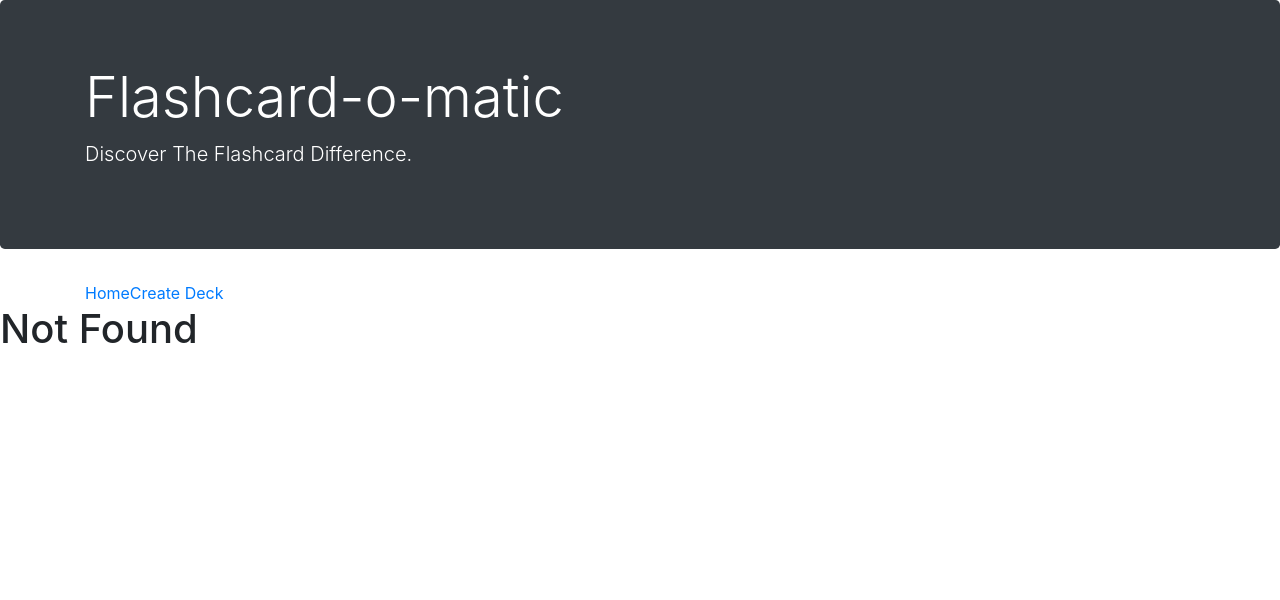
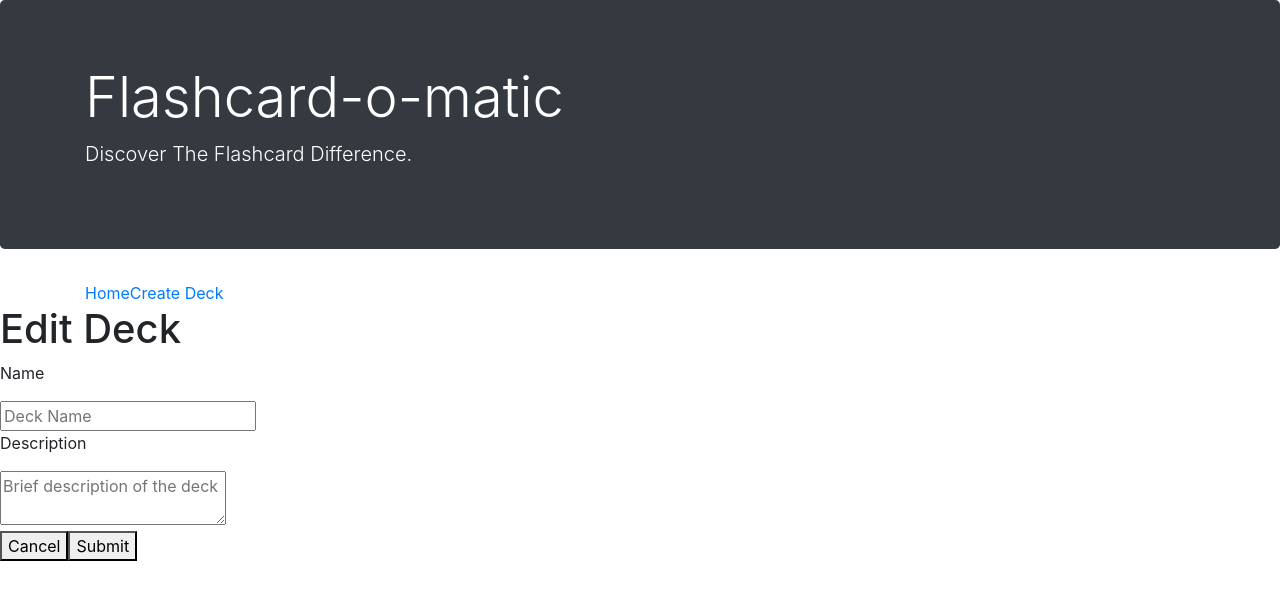
Before and after one commit to chloechao/Project_Flashcards_Qualified_Node_18_1-, a React (Create React App) app: page /decks/1/edit in a window 1280 px wide. Before the commit this address had no page. Shown: the top 600 px of the page. Built offline with nearby package versions, Linux system fonts and the light colour scheme; no server answers; a web font is replaced by a local one.

Commit message:
Add edit deck

```diff
--- a/src/Layout/Deck.js
+++ b/src/Layout/Deck.js
@@ -39,12 +39,16 @@
         }
     }
 
-    function addCardHandler(deckId) {
-        navigate(`/decks/${deckId}/cards/new`);
+    function editDeckHandler(deckId) {
+        navigate(`/decks/${deckId}/edit`);
     }
 
     function studyHandler(deckId) {
         navigate(`/decks/${deckId}/study`);
+    }
+
+    function addCardHandler(deckId) {
+        navigate(`/decks/${deckId}/cards/new`);
     }
 
     if (loading) {
@@ -62,7 +66,7 @@
             <h2>{deck.name}</h2>
             <p>{deck.description}</p>
             <br/>
-            <button>Edit</button>
+            <button onClick={() => editDeckHandler(deck.id)}>Edit</button>
             <button onClick={() => studyHandler(deck.id)}>Study</button>
             <button onClick={() => addCardHandler(deck.id)}>Add Cards</button>
             <button>Delete</button>
--- a/src/Layout/DeckForm.js
+++ b/src/Layout/DeckForm.js
@@ -1,14 +1,32 @@
-import React, { useState } from "react";
-import { useNavigate } from "react-router-dom";
-import { createDeck } from "../utils/api";
+import React, {useEffect, useState} from "react";
+import {useNavigate, useParams} from "react-router-dom";
+import {createDeck, readDeck, updateDeck} from "../utils/api";
 
 function DeckForm() {
     const navigate = useNavigate();
+    const params = useParams();
+
     const initialFormState = {
         name: "",
         description: ""
     };
     const [formData, setFormData] = useState(initialFormState);
+
+    useEffect(() => {
+        async function fetchDeck() {
+            try {
+                if(params.deckId) {
+                    const signal = new AbortController().signal;
+                    const data = await readDeck(params.deckId, signal);
+                    setFormData(data);
+                }
+            } catch (error) {
+                console.error('Error fetching deck:', error);
+            }
+        }
+
+        fetchDeck();
+    }, [params.deckId]);
 
     const handleChange = ({ target }) => {
         setFormData({
@@ -22,7 +40,7 @@
         try {
             // call API to create a card of the deck
             const signal = new AbortController().signal;
-            const response = await createDeck(formData, signal);
+            const response = (params.deckId) ? await updateDeck(formData, signal) : await createDeck(formData, signal);
             navigate(`/decks/${response.id}`);
         } catch (error) {
             console.error('Error submitting deck:', error);
@@ -31,14 +49,24 @@
         }
     };
 
-    function cancelHandler() {
-        navigate("/");
+    function cancelHandler(deckId) {
+        if(deckId) {
+            navigate(`/decks/${deckId}`);
+        } else {
+            navigate("/");
+        }
     }
 
     return (
     <div>
         <form onSubmit={handleSubmit}>
-            <h1>Create Deck</h1>
+            {
+                params.deckId ? (
+                    <h1>Edit Deck</h1>
+                ) : (
+                    <h1>Create Deck</h1>
+                )
+            }
             <p>Name</p>
             <input
                 id="name"
@@ -53,12 +81,18 @@
             <textarea
                 id="description"
                 name="description"
-                placeholder={"Brief desciption of the deck"}
+                placeholder={"Brief description of the deck"}
                 onChange={handleChange}
                 value={formData.description}
             />
             <br/>
-            <button onClick={cancelHandler}>Cancel</button>
+            {
+                params.deckId ? (
+                    <button onClick={() => cancelHandler(params.deckId)}>Cancel</button>
+                ) : (
+                    <button onClick={cancelHandler}>Cancel</button>
+                )
+            }
             <button>Submit</button>
         </form>
     </div>
--- a/src/RootRoute.js
+++ b/src/RootRoute.js
@@ -17,9 +17,10 @@
         <>
         <Routes>
             <Route path="/" element={<DeckList />} />
+            <Route path="/decks/new" element={<DeckForm />} />
             <Route path="/decks/:deckId" element={<Deck />} />
+            <Route path="/decks/:deckId/edit" element={<DeckForm/>} />
             <Route path="/decks/:deckId/study" element={<Study />} />
-            <Route path="/decks/:deckId/new" element={<DeckForm />} />
             <Route path="/decks/:deckId/cards/new" element={<CardForm />} />
             <Route path="/decks/new" element={<DeckForm />} />
             <Route path="*" element={<NotFound />} />
```
